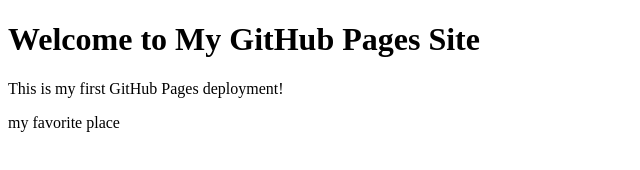
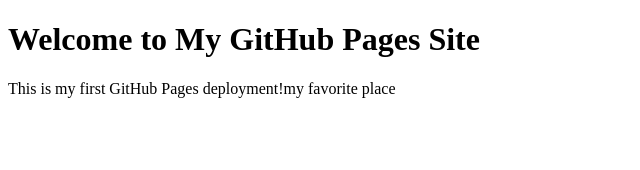
Before and after one commit to d54836295-alt/New-repository, a plain HTML site: page index.html in a window 1280 px wide. Shown: the whole page, without its empty margins (0-640 px from the left). Drawn offline with Linux system fonts and the light colour scheme.

Commit message:
Add files via upload

```diff
--- a/index.html
+++ b/index.html
@@ -7,7 +7,6 @@
 </head>
 <body>
     <h1>Welcome to My GitHub Pages Site</h1>
-    <p>This is my first GitHub Pages deployment!</p>
-    <p>my favorite place</p>
+    <p>This is my first GitHub Pages deployment!my favorite place</p>
 </body>
 </html>
```
